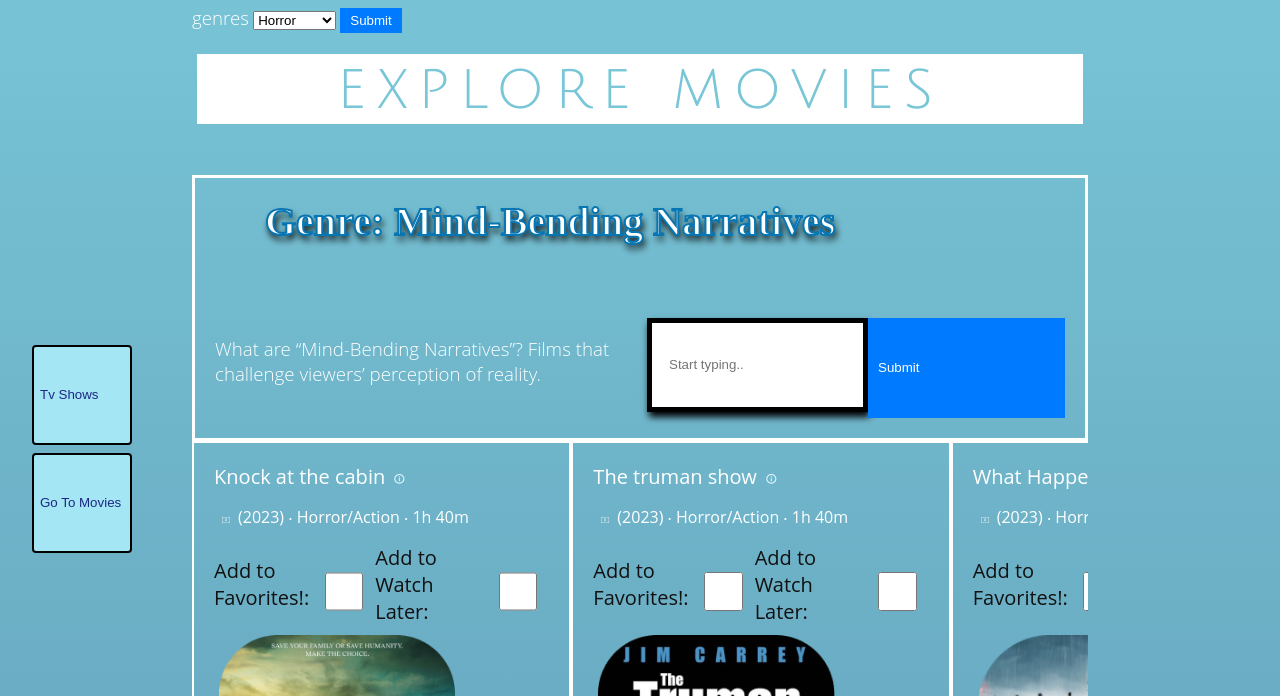
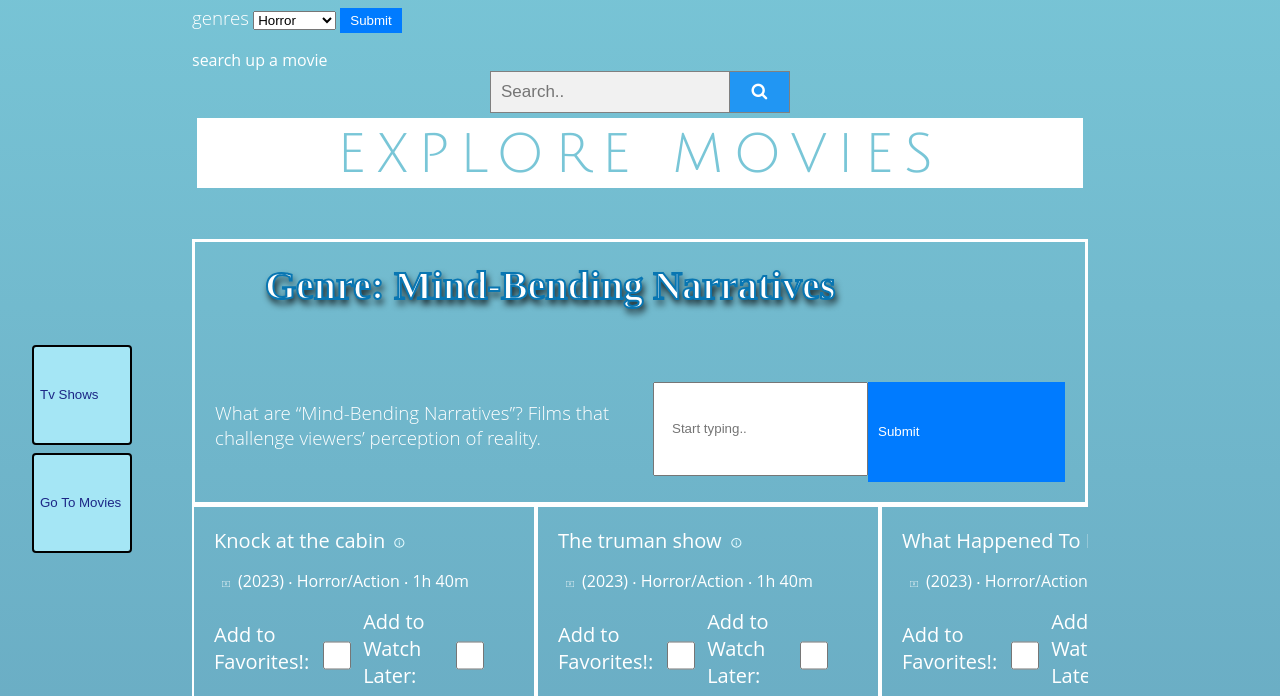
Before and after one commit to kbluuzy/Perspective, a plain HTML site: page Explore.html in a window 1280 px wide. Shown: the part 84-780 px from the top of the page. Drawn offline with nearby package versions, Linux system fonts and the light colour scheme; a web font is replaced by a local one.

Commit message:
perspective27

```diff
--- a/Explore.html
+++ b/Explore.html
@@ -9,7 +9,8 @@
     <link rel="preconnect" href="https://fonts.gstatic.com" crossorigin>
     <link href="https://fonts.googleapis.com/css2?family=Julius+Sans+One&family=Nokora:wght@100;300;400;700;900&display=swap" rel="stylesheet">
     <link rel="stylesheet" href="assets/styles/explore.css" >
-         <script src="assets/js/script.js"></script>
+    <link rel="stylesheet" href="https://cdnjs.cloudflare.com/ajax/libs/font-awesome/4.7.0/css/font-awesome.min.css">
+    <script src="assets/js/script.js"></script>
       </head>
 
 
@@ -83,7 +84,11 @@
       </select>
       <input type="submit" />
       </form> </section>
-
+      <label for="search2">search up a movie</label>
+      <form class="example" action="/action_page.php" style="margin:auto;max-width:300px">
+        <input type="text" placeholder="Search.." name="search2">
+        <button type="submit" onclick="redirectToLink()"><i class="fa fa-search"></i></button>
+      </form>
 
 <section id="movies">
     <div id="article">
--- a/assets/js/script.js
+++ b/assets/js/script.js
@@ -83,3 +83,11 @@ checkSection();
 // Add event listeners to sections if needed to trigger the checkSection function on section change
 tvSection.addEventListener('click', checkSection);
 moviesSection.addEventListener('click', checkSection);
+
+function redirectToLink() {
+  // Prevent default form submission
+  event.preventDefault();
+
+  // Redirect to the desired URL
+  window.location.href = "#tv-shows"; // Replace with your desired URL
+}
--- a/assets/styles/explore.css
+++ b/assets/styles/explore.css
@@ -29,12 +29,12 @@ padding:50px;
 
 
 label[for="myCheck1"], label[for="myCheck2"]{
-  color:#111;
+  color:white;
   display: flex;
   align-items: center;
   margin-right: 10px;
   border-radius: 5px; /* Optional: Rounded corners for the image */
-
+  font-size:14px;
 }
 input[type="checkbox" i]{
   color:black;
@@ -44,6 +44,7 @@ input[type="checkbox" i]{
 }
 .checkbox-container{
   display: flex;
+  width:22vw;
 }
 label[for="psw"], label[for="email"]{
   height: 19px;
@@ -144,7 +145,9 @@ div.article-logo {
     border: none;
     padding-left: 10px;
   }
-
+  .article-box label[for="myCheck1"], label[for="myCheck2"]{
+    font-size: 20px;
+  }
 .article-box label {
     font-size: 20px;
   }
@@ -274,6 +277,7 @@ input[type="submit-text"] {
   cursor: pointer;
 
 }
+input[type=""]
 .add input[type="textarea"]{
   border: 1px solid black;
   border-width: 5px;
@@ -434,3 +438,33 @@ justify-content: space-around;
 padding: 3vw;
   }
 }
+form.example input[type=text] {
+  padding: 10px;
+  font-size: 17px;
+  border: 1px solid grey;
+  float: left;
+  width: 80%;
+  background: #f1f1f1;
+}
+
+form.example button {
+  float: left;
+  width: 20%;
+  padding: 10px;
+  background: #2196F3;
+  color: white;
+  font-size: 17px;
+  border: 1px solid grey;
+  border-left: none;
+  cursor: pointer;
+}
+
+form.example button:hover {
+  background: #0b7dda;
+}
+
+form.example::after {
+  content: "";
+  clear: both;
+  display: table;
+}
--- a/assets/styles/profile.css
+++ b/assets/styles/profile.css
@@ -14,10 +14,10 @@
 }
 button {
   height:20px;
-
+  margin-top:20px;
 }
 #third-page {
-    margin: 10px 12%;
+    margin: 8px 15%;
        height:max-content;
    }
    body {
@@ -71,13 +71,13 @@ line-height:20px;
   }
  label[for="textbox2"] {
     color:#111;
-    background-color: #79C6D7;
+    background-color: transparent;
   }
 main {
     margin: 10px ;
    }
    .topnav-3{
-    margin: -8px -15.8%;
+    margin: -8px -21.4%;
     width: 150%;
   }
   .topnav a {
@@ -302,3 +302,18 @@ input[type="textarea"]{
     width:300px;
     height:400px;
   }
+  @media (max-width:1213px){
+   *#third-page header nav a {
+padding: 3%;
+    }
+  }
+  @media (max-width:959px){
+    *#third-page header nav a {
+ padding: 2px;
+     }
+   }
+   @media (max-width:638px){
+    *#third-page header nav a {
+ padding: 2px;
+     }
+   }
--- a/assets/styles/styles.css
+++ b/assets/styles/styles.css
@@ -4,11 +4,11 @@
 }
 
 #first-page {
-  margin: 10px 12%;
+  margin: 8px 15%;
      height:max-content;
  }
  .topnav{
-  margin: -8px -15.8%;
+  margin: -8px -21.4%;
   width: 150%;
 }
 #first-page header nav a{
```
